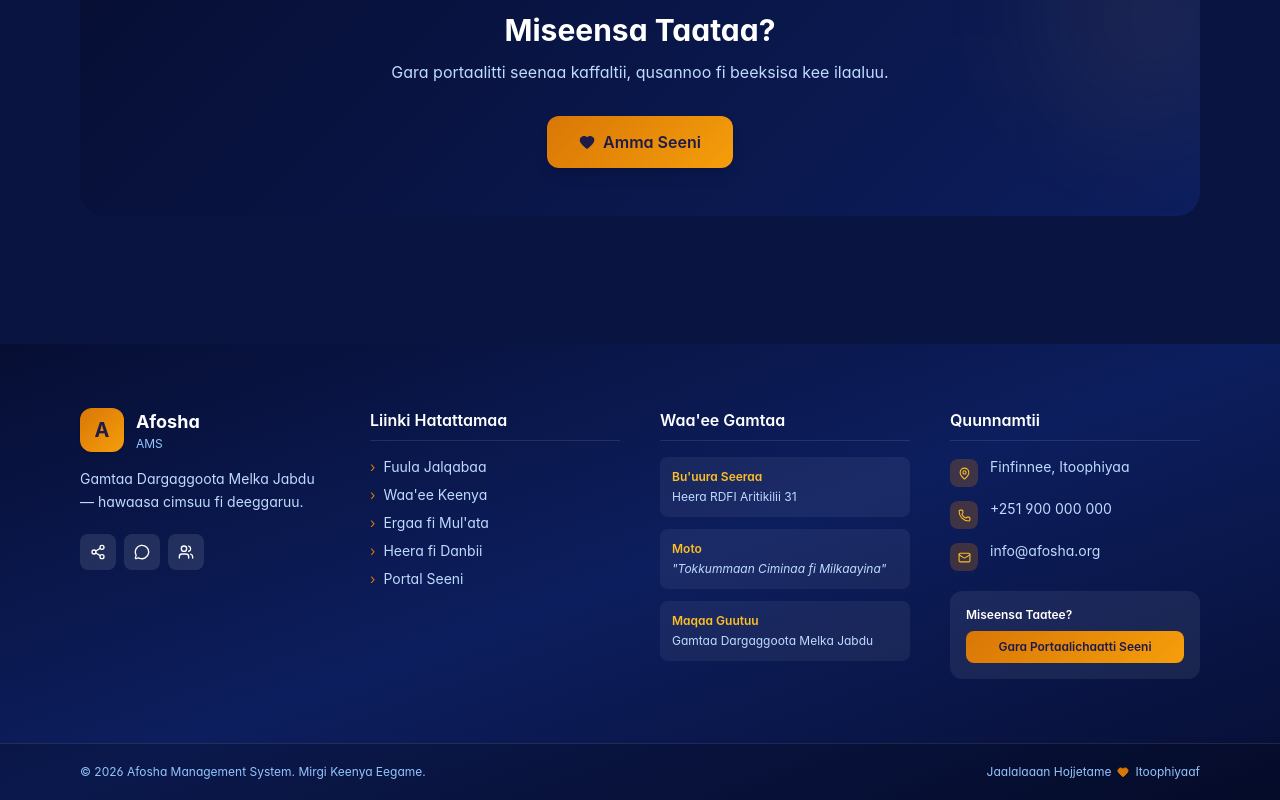
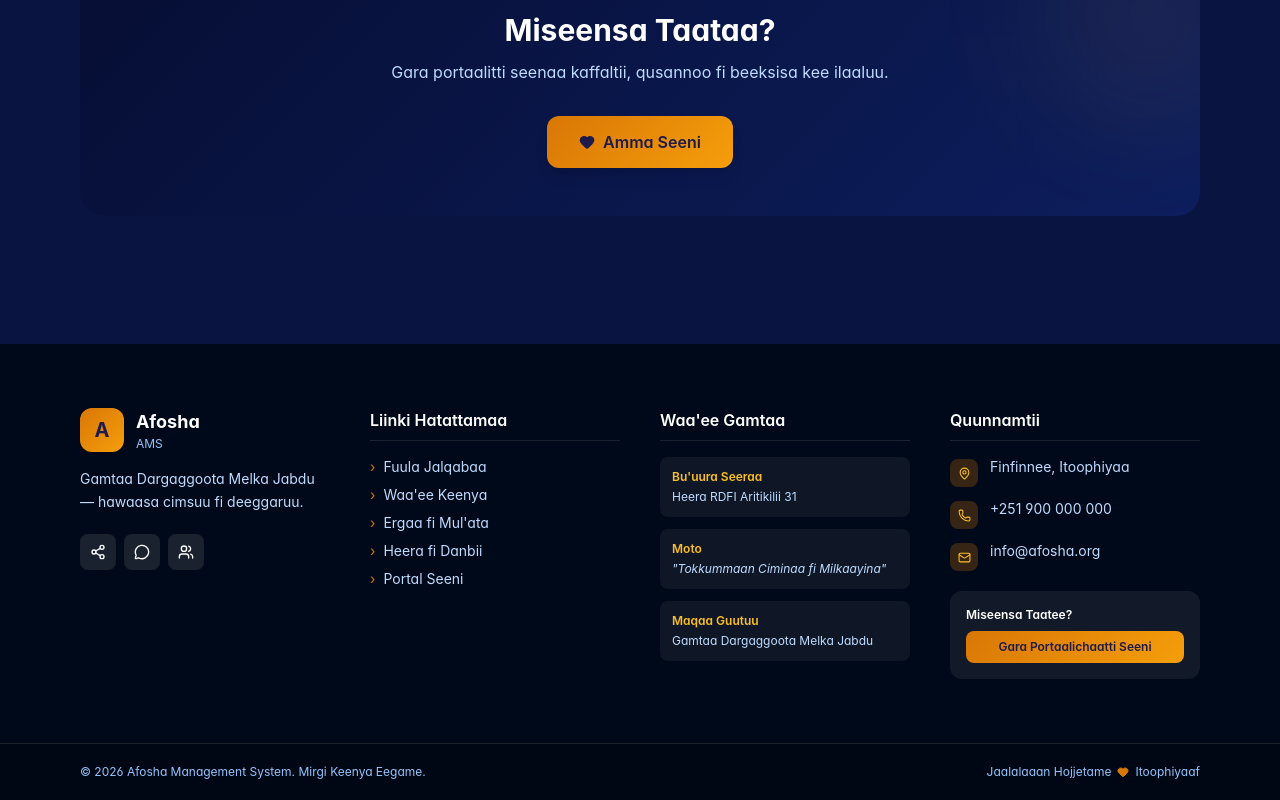
Before and after one commit to firisha2504/Afosha-Management-System, a React (Vite) app in the folder web/: page / in a window 1280 px wide. Shown: the part 1744-2544 px from the top of the page. Built offline with nearby package versions, Linux system fonts and the light colour scheme; no server answers.

Commit message:
style: change footer background color to #000919
- Changed from gradient to solid dark navy (#000919)
- Provides cleaner, more modern look

```diff
--- a/web/src/components/PublicLayout.tsx
+++ b/web/src/components/PublicLayout.tsx
@@ -154,7 +154,7 @@ export default function PublicLayout({ children }: PublicLayoutProps) {
       <main className="flex-1">{children}</main>
 
       {/* ── Footer ── */}
-      <footer style={{ background: 'linear-gradient(160deg, #060e33 0%, #0d1e5e 50%, #060e33 100%)' }}
+      <footer style={{ background: '#000919' }}
         className="text-white mt-16">
 
         {/* Main footer grid */}
```
